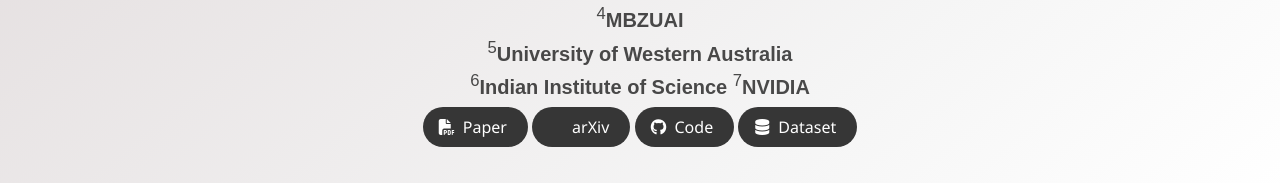
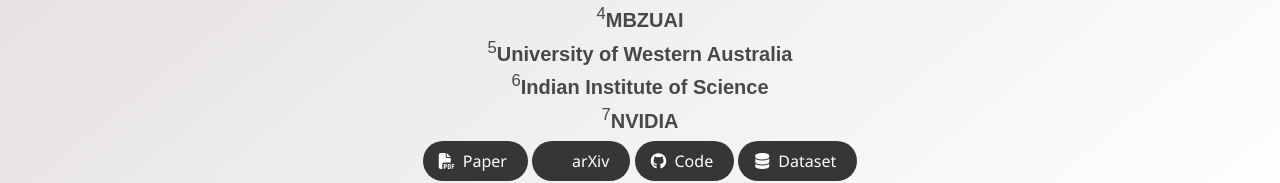
Before and after one commit to aioz-ai/AffordMatcher, a plain HTML site: page index.html in a window 1280 px wide. Shown: the part 391-574 px from the top of the page. Drawn offline with nearby package versions, Linux system fonts and the light colour scheme; some icons are missing; a web font is replaced by a local one.

Commit message:
fix: minor visual bugs

```diff
--- a/index.html
+++ b/index.html
@@ -97,7 +97,7 @@
 
               <span class="author-block"><sup>5</sup><b>University of Western Australia</b></span><br>
 
-              <span class="author-block"><sup>6</sup><b>Indian Institute of Science</b></span>
+              <span class="author-block"><sup>6</sup><b>Indian Institute of Science</b></span><br>
 
 				<span class="author-block"><sup>7</sup><b>NVIDIA</b></span>
 
```
